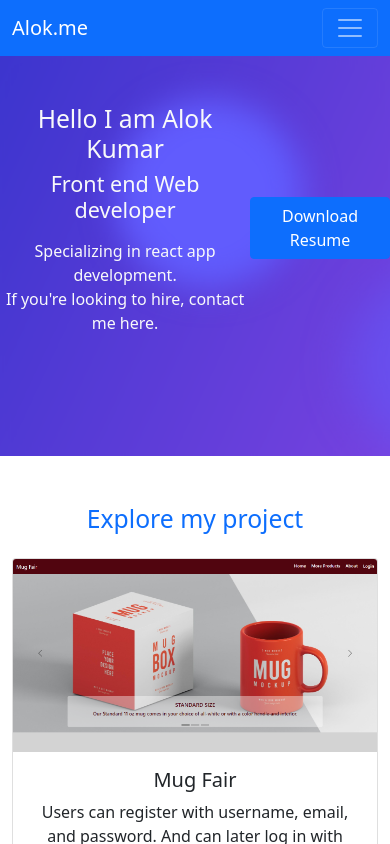
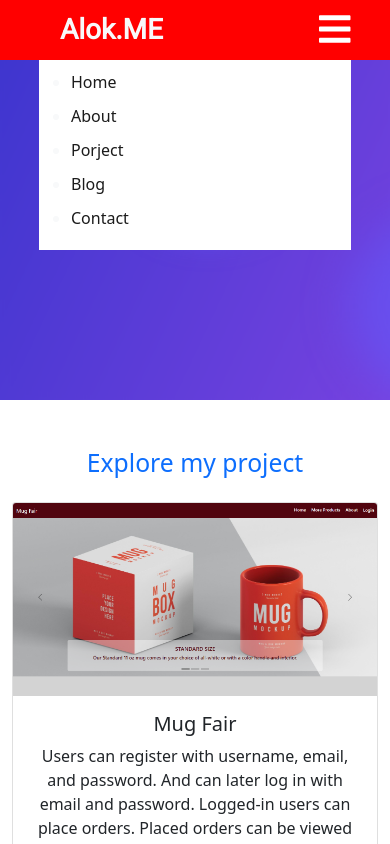
Before and after one commit to Alok-Codecamp/alok-portfolio, a React (Create React App) app: page / in a window 390 px wide. Shown: the top 844 px of the page. Built offline with nearby package versions, Linux system fonts and the light colour scheme.

Commit message:
create a responsive nav bar

```diff
--- a/package.json
+++ b/package.json
@@ -3,6 +3,10 @@
   "version": "0.1.0",
   "private": true,
   "dependencies": {
+    "@fortawesome/fontawesome-svg-core": "^1.2.36",
+    "@fortawesome/free-regular-svg-icons": "^5.15.4",
+    "@fortawesome/free-solid-svg-icons": "^5.15.4",
+    "@fortawesome/react-fontawesome": "^0.1.16",
     "@testing-library/jest-dom": "^5.11.4",
     "@testing-library/react": "^11.1.0",
     "@testing-library/user-event": "^12.1.10",
--- a/src/Pages/HomePage/Banner/Banner.js
+++ b/src/Pages/HomePage/Banner/Banner.js
@@ -1,5 +1,5 @@
 import React from 'react';
-import bradcam from '../../../image/bradcam.png'
+import img1 from '../../../image/banner/bradcam.png';
 const Banner = () => {
     return (
         <div>
--- a/src/Pages/HomePage/Home/Home.js
+++ b/src/Pages/HomePage/Home/Home.js
@@ -13,19 +13,18 @@ import ContactMe from '../../ContactMe/ContactMe';
 const Home = () => {
     return (
         <div className="container-div">
+
+            <div className="banner  pb-5 text-light">
             <Navigation></Navigation>
-            <div className="banner pt-5 pb-5 text-light">
                 <div className=" d-flex align-items-center justify-content-evenly banner-text">
                     <div className=" ">
-                        <h2>Hello I am Alok Kumar</h2>
-                        <h4>Front end Web developer</h4>
-                        <p className="mt-3">
+                        {/* <h2>Hello I am Alok Kumar</h2>
+                        <h4>Front end Web developer</h4> */}
+                        {/* <p className="mt-3">
                             Specializing in react app development.<br /> If you're  looking to hire, contact me here.
-                        </p>
+                        </p> */}
                     </div>
-                    <Button>
-                        <a style={{ color: 'white', textDecoration: 'none' }} href={my_Resume} download="Alok_Resume"> Download Resume</a>
-                    </Button>
+
                 </div>
             </div>
             <div className="project-container container">
--- /dev/null
+++ b/src/Pages/HomePage/NavBar/NavBar.css
@@ -0,0 +1,87 @@
+@import url('https://fonts.googleapis.com/css2?family=Roboto&display=swap');
+
+/* font-family: 'Roboto', sans-serif; */
+
+
+.Nav-bar-text{
+    font-family: 'Roboto', sans-serif;
+    text-align: left;
+    background-color: red;
+    height: 60px;
+    display: flex;
+    align-items: center;
+    justify-content: space-between;
+    padding: 0px 40px 0px 60px;
+}
+ .logo{
+     font-size: 28px;
+     font-weight: 600;
+
+ }
+
+nav.Nav-bar-text ul{
+    display: flex;
+    list-style: none;
+    align-items: center;
+    margin-bottom: 0;
+}
+
+.Nav-bar-text ul li a{
+    color: white;
+    text-decoration: none;
+    margin-left: 20px;
+    font-weight: 500;
+    letter-spacing: 1px;
+    transition: all 0.4s ease;
+}
+
+.Nav-bar-text ul li a:hover,
+.Nav-bar-text ul li a.active {
+ text-decoration: 3px white underline;
+
+}
+.responsive{
+    display: none;
+}
+.bar-line{
+    display: none;
+}
+
+@media (max-width:988px){
+    .bar-line{
+        display: block;
+        font-size: 36px;
+        margin-bottom: 0px;
+    }
+    .Nav-bar-text{
+
+    }
+    .responsive {
+        display: block;
+        background-color: white;
+        height: 190px;
+        width: 80%;
+        margin-left: auto;
+        margin-right: auto;
+        text-align: left;
+    }
+    .responsive ul{
+        padding-top: 10px;
+    }
+    .responsive ul li{
+        margin-bottom: 10px;
+    }
+    .responsive ul li a{
+        text-decoration: none;
+        color: #1b1b1b;
+        font-weight: 500;
+    }
+    .responsive ul li a:hover{
+     text-decoration: 3px black underline ;
+     transition: all 0.4s ease;
+    }
+    nav.Nav-bar-text ul{
+        display: none;
+    }
+
+}
--- a/src/Pages/HomePage/NavBar/Navigation.js
+++ b/src/Pages/HomePage/NavBar/Navigation.js
@@ -1,28 +1,41 @@
 import React from 'react';
-import { Container, Nav, Navbar } from 'react-bootstrap';
+import './NavBar.css';
+import { Button, Container, Nav, Navbar } from 'react-bootstrap';
 import { NavLink } from 'react-router-dom';
 import myResume from '../../../Rezumi/Alok Kumar.docx.pdf'
+import { FontAwesomeIcon } from '@fortawesome/react-fontawesome';
+import {faBars } from '@fortawesome/free-solid-svg-icons';
 
 const Navigation = () => {
     return (
-        <div>
-            <Navbar variant="dark" bg="primary"  expand="lg">
-  <Container>
-    <Navbar.Brand to="home">Alok.me</Navbar.Brand>
-    <Navbar.Toggle aria-controls="basic-navbar-nav" />
-    <Navbar.Collapse id="basic-navbar-nav">
-      <Nav className="ms-auto">
-        <NavLink style={{color:'white',textDecoration:"none", marginRight:'20px'}} to="/home">Home</NavLink>
-        <a style={{color:'white',textDecoration:"none",marginRight:'20px'}} href="#projects">Projects</a>
-        <NavLink style={{color:'white',textDecoration:"none",marginRight:'20px'}} to="/about">About</NavLink>
-        <a style={{color:'white',textDecoration:"none",marginRight:'20px'}} href="#contact">Contact</a>
-        <NavLink style={{color:'white',textDecoration:"none",marginRight:'20px'}} to="/blog">Blog</NavLink>
-        <a style={{color:'white',textDecoration:"none",marginRight:'20px'}} href={myResume} download="Alok_Resume">Download Resume</a>
-      </Nav>
-    </Navbar.Collapse>
-  </Container>
-</Navbar>
-</div>
+       <>
+       <nav className='Nav-bar-text'>
+         <div className='logo'>
+          Alok.ME
+         </div>
+         <p className='bar-line'>
+           <FontAwesomeIcon color='white' icon={faBars}/>
+         </p>
+        <ul className='' >
+          <li><a className='active' href="#">Home</a></li>
+          <li><a href="#">About</a></li>
+          <li><a href="#">Porject</a></li>
+          <li><a href="#">Blog</a></li>
+          <li><a href="#">Contact</a></li>
+        </ul>
+       </nav>
+       <div className='responsive'>
+       <ul >
+          <li><a className='active' href="#">Home</a></li>
+          <li><a href="#">About</a></li>
+          <li><a href="#">Porject</a></li>
+          <li><a href="#">Blog</a></li>
+          <li><a href="#">Contact</a></li>
+        </ul>
+       </div>
+
+
+       </>
     );
 };
 
```
Also changed, not shown: 2 other files (tests, documents, lock files or other folders).
